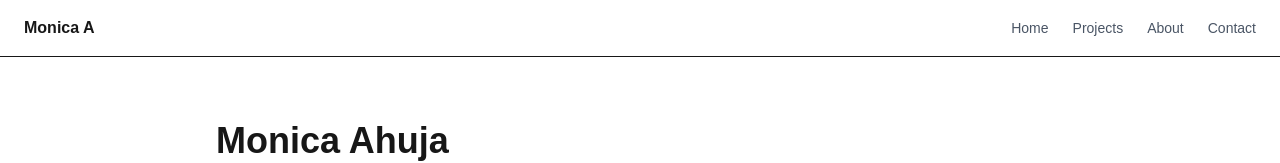
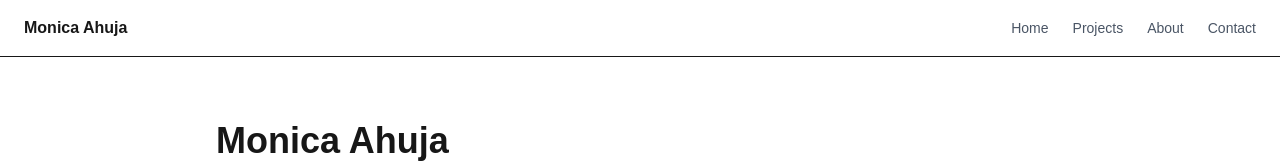
Before and after one commit to buddy2706/mainportfolio, a Next.js app: page / in a window 1280 px wide. Shown: the top 163 px of the page. Built offline with nearby package versions, Linux system fonts and the light colour scheme.

Commit message:
Update nav.tsx

```diff
--- a/src/components/nav.tsx
+++ b/src/components/nav.tsx
@@ -11,7 +11,7 @@ const links = [
 export default function Nav() {
   return (
     <nav className="flex items-center justify-between px-6 py-4 border-b">
-      <Link href="/" className="font-semibold">Monica A</Link>
+      <Link href="/" className="font-semibold">Monica Ahuja</Link>
       <div className="flex gap-6">
         {links.map((l) => (
           <Link key={l.href} href={l.href} className="text-sm text-gray-600 hover:text-black">
```
